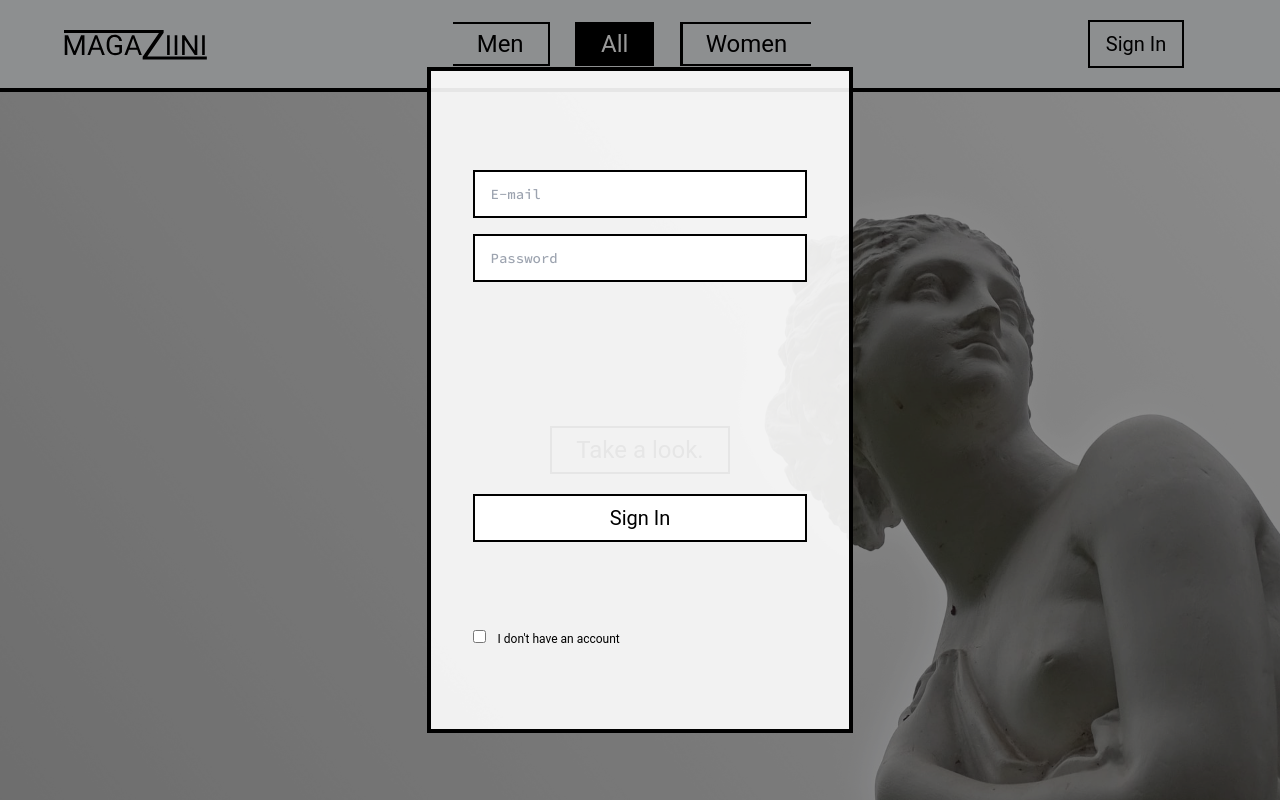
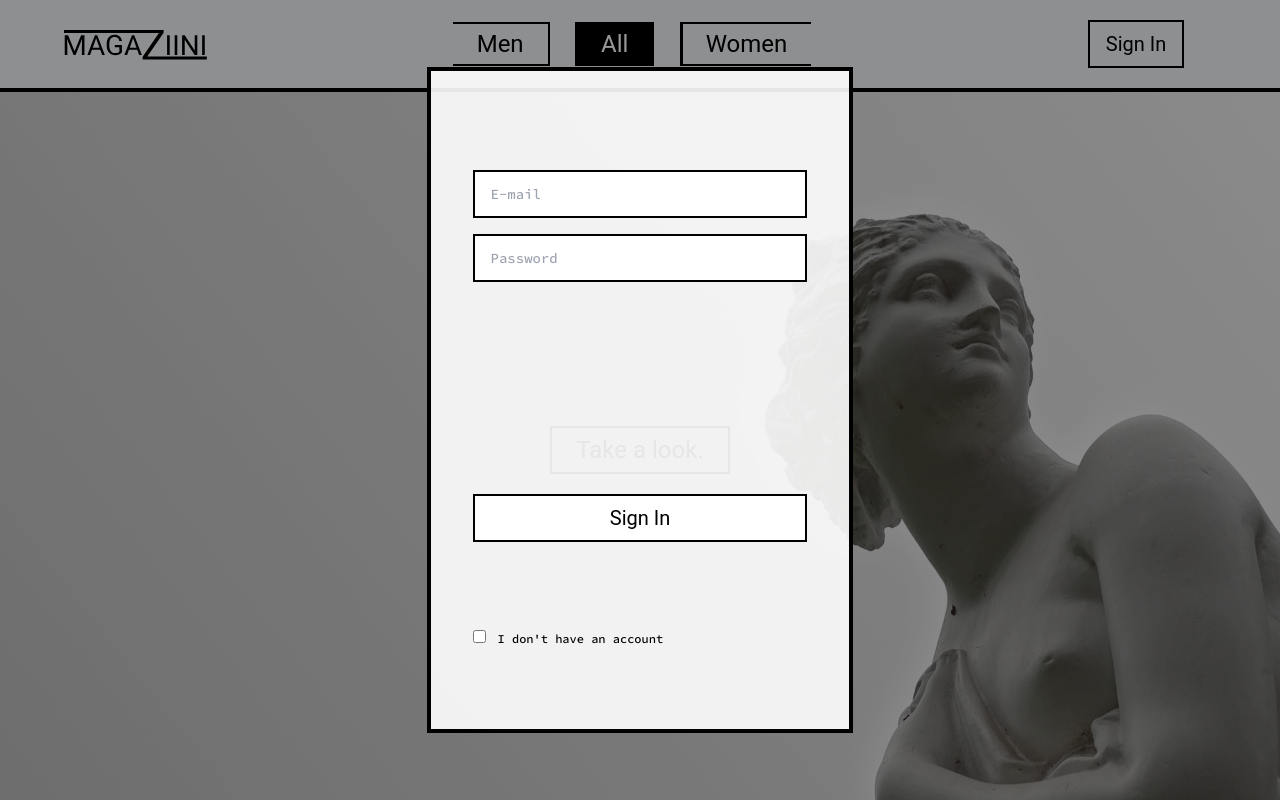
Before and after one commit to oh1omon/magaziini-client, a React (Create React App) app: page /user in a window 1280 px wide. Shown: the top 800 px of the page. Built offline with nearby package versions, Linux system fonts and the light colour scheme; no server answers.

Commit message:
Changed new account checkbox with new Input component

```diff
--- a/src/components/Items/Input.tsx
+++ b/src/components/Items/Input.tsx
@@ -1,9 +1,18 @@
 import React from 'react'
 
-export const Input = ({ className, type, name, placeholder, onChange, err = false }: IInputProps) => {
+export const Input = ({
+	className,
+	type,
+	name,
+	placeholder,
+	onChange,
+	err = false,
+	value = '',
+	labelClassName = '',
+}: IInputProps) => {
 	return (
 		<>
-			<label className='font-mono'>
+			<label className={`font-mono ${labelClassName}`}>
 				<input
 					className={`${err ? 'border-red-700' : 'border-black'} ${className}`}
 					name={name}
@@ -11,6 +20,7 @@ export const Input = ({ className, type, name, placeholder, onChange, err = fals
 					placeholder={placeholder}
 					onChange={(e) => onChange(e)}
 				/>
+				{value}
 			</label>
 		</>
 	)
--- a/src/components/Modals/SignInUpModal.tsx
+++ b/src/components/Modals/SignInUpModal.tsx
@@ -10,6 +10,8 @@ export default function SignInUpModal() {
 	const dispatch = useDispatch()
 	const [newAccount, setNewAccount] = useState(false)
 	const [err, setErr] = useState<string[]>([])
+	const [errMessage, setErrMessage] = useState({ message: '' })
+	const [form, setForm] = useState<ISignInUpFormState>({ email: '', password: '', name: '' })
 
 	const [inputs, setInputs] = useState([
 		{
@@ -47,8 +49,6 @@ export default function SignInUpModal() {
 			message: 'Please give us your name',
 		},
 	])
-
-	const [form, setForm] = useState<ISignInUpFormState>({ email: '', password: '', name: '' })
 
 	const valueHandler = (e: React.ChangeEvent<HTMLInputElement>) => {
 		setForm({ ...form, [e.target.name]: e.target.value })
@@ -98,8 +98,6 @@ export default function SignInUpModal() {
 		})
 	}
 
-	const [errMessage, setErrMessage] = useState({ message: '' })
-
 	const submitHandler = (e: React.MouseEvent<HTMLButtonElement, MouseEvent>) => {
 		e.preventDefault()
 		newAccount ? signUpHandler() : signInHandler()
@@ -141,15 +139,15 @@ export default function SignInUpModal() {
 							{newAccount ? 'Sign Up!' : 'Sign In'}
 						</button>
 					</form>
-					<label className='absolute font-sans bottom-4'>
-						<input
-							className='mr-3 font-mono'
-							name='newAccount'
-							type='checkbox'
-							onChange={signInChangeHandler}
-						/>
-						I don't have an account
-					</label>
+					<Input
+						className={'mr-3 font-mono'}
+						type={'checkbox'}
+						name='newAccount'
+						placeholder={''}
+						onChange={signInChangeHandler}
+						labelClassName={'absolute font-sans bottom-4'}
+						value={"I don't have an account"}
+					/>
 				</div>
 			</div>
 		</Modal>
--- a/src/react-app-env.d.ts
+++ b/src/react-app-env.d.ts
@@ -114,11 +114,13 @@ interface ICreateItemProps {
 
 interface IInputProps {
 	className: string
+	labelClassName?: string
 	type: string
 	name: string
 	placeholder: string
 	onChange: function
-	err: boolean
+	err?: boolean
+	value?: string
 }
 
 interface ISignInUpFormState {
```
